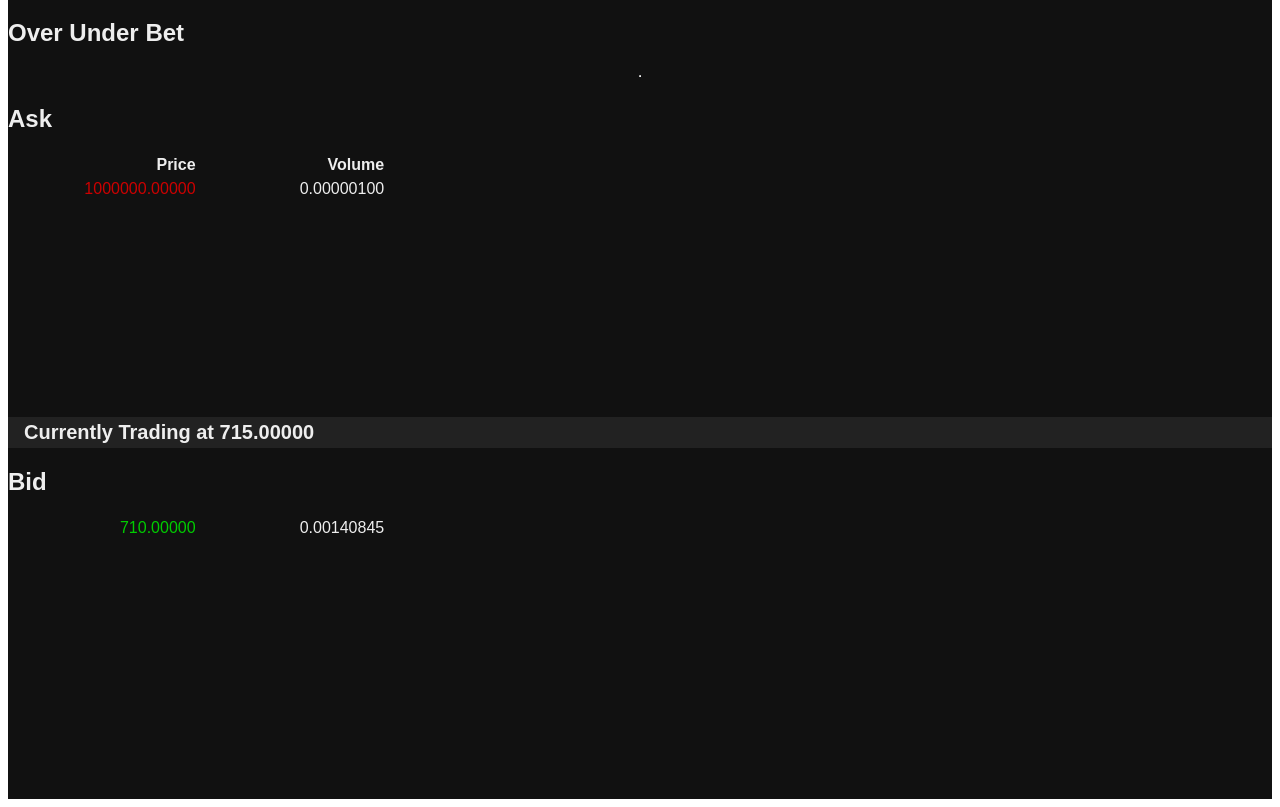
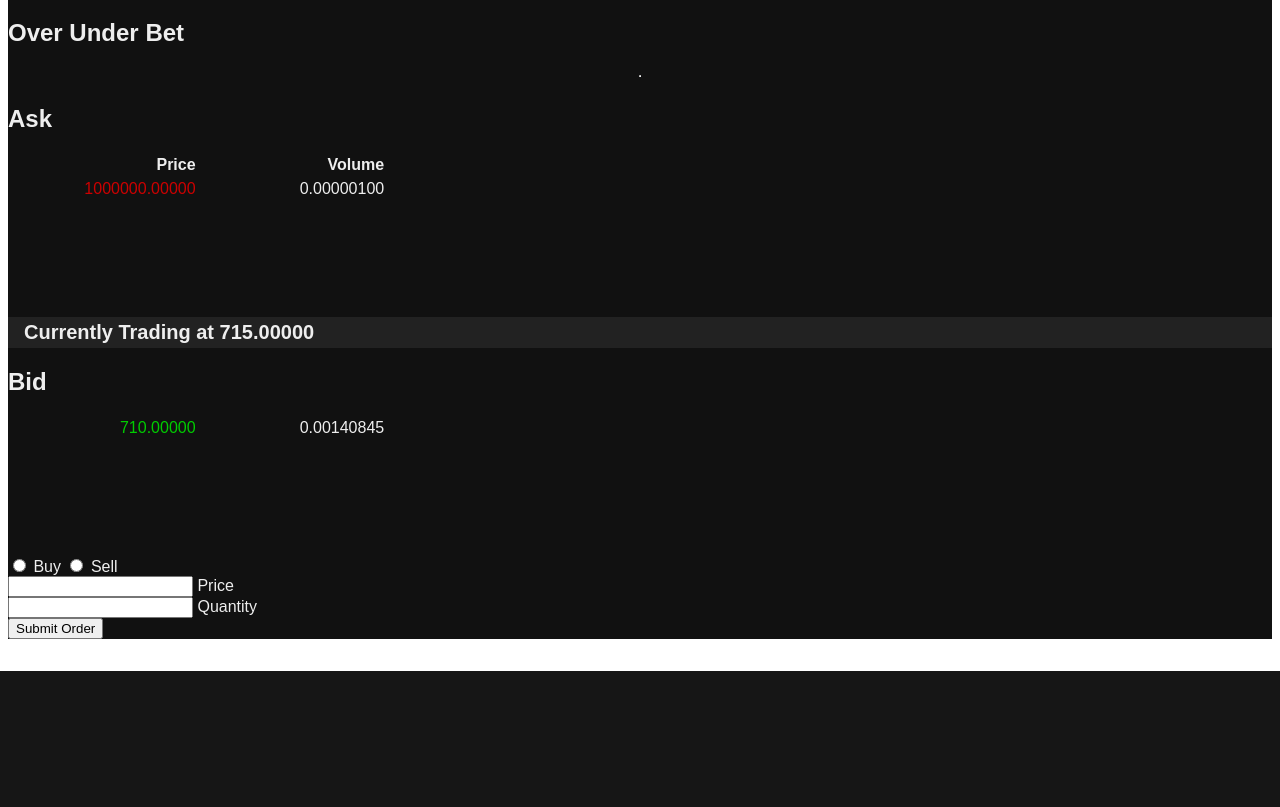
Before and after one commit to tongzhi1998/Market_Making_Game, a Flask app: template templates/room.html in a window 1280 px wide. Shown: the part 129-936 px from the top of the page. After the commit the page ends 800 px from the top, so only its background shows below. Run offline with Flask 2, Linux system fonts and the light colour scheme; the template is opened without the code that fills it, so the values that code supplies are empty; parts of the project's set-up code (start-up, migrations or seed data) failed here and were passed over; some libraries are stand-ins or nearby versions.

Commit message:
basic order support

```diff
--- a/main.py
+++ b/main.py
@@ -3,11 +3,13 @@
 # Press ⌃R to execute it or replace it with your code.
 # Press Double ⇧ to search everywhere for classes, files, tool windows, actions, and settings.
 
+from datetime import datetime
 from flask import render_template, flash, Flask, redirect, request, url_for
 from flask_socketio import SocketIO, emit
 from flask_cors import CORS
 
 from game import Game
+from order import Order
 
 
 app = Flask(__name__)
@@ -60,7 +62,8 @@ def connect():
 
 @socketio.on('game_start')
 def game_start(msg):
-    players_id = [i for i in range(1,msg.number_of_players+1)] # TODO: figure out the exact player ids!
+    print(msg)
+    players_id = [i for i in range(1,int(msg["number_of_players"])+1)] # TODO: figure out the exact player ids!
     game = Game(players_id)
     socketio.emit("game_start", {})
 
@@ -71,6 +74,35 @@ def disconnect():
     number_of_players -= 1
     emit("game_status", {"number_of_players": number_of_players}, broadcast = True)
 
+@socketio.on("order")
+def process_order(msg):
+    player_id = int(msg["player_id"])
+    type = msg["type"]
+    side = msg["side"]
+    price = float(msg["price"])
+    quantity = int(msg["quantity"])
+
+    order = Order(player_id, type, side, price, quantity, datetime.utcnow())
+
+    if type == "over_under":
+        orderbook = game.over_under_book
+        trading_price, bids, asks = orderbook.match_order(order)
+        print("trading price", trading_price)
+        print("bid list", bids)
+        print("ask list", asks)
+        emit("update", {
+            "type": type,
+            "trading_price": trading_price,
+            "bids": bids,
+            "asks": asks,
+            "transaction":[] # TODO: Need modification here
+        }, broadcast = True)
+
+
+
+
+    print(player_id, type, side, price, quantity)
+
 
 if __name__ == '__main__':
     socketio.run(app, host = '0.0.0.0', debug = True)
--- a/order.py
+++ b/order.py
@@ -1,7 +1,7 @@
 from datetime import datetime
 
 class Order:
-    def __init__(self, player_id, type, side, price, quantity ,timestamp) -> None:
+    def __init__(self, player_id: int, type: str, side: str, price: float, quantity: int ,timestamp) -> None:
         self.player_id = player_id #int8
         self.side = side # 1 is bid, 2 is ask
         self.type = type # 1 is over_under, 2 is future, 3 is option
--- a/player.py
+++ b/player.py
@@ -3,3 +3,7 @@ class Player:
     def __init__(self, player_id, budget) -> None:
         self.player_id = player_id
         self.budget = budget
+        self.buying_power = budget
+
+        self.active_orders = []
+        self.completed_orders = []
--- a/static/room.css
+++ b/static/room.css
@@ -18,7 +18,7 @@ th, td {
     text-align: right;
 }
 article {
-    height: 100vh;
+    height: 80vh;
     display: flex;
     flex-direction: column;
 }
--- a/templates/room.html
+++ b/templates/room.html
@@ -8,7 +8,7 @@
     <script src="https://cdn.socket.io/4.4.1/socket.io.min.js" integrity="sha384-fKnu0iswBIqkjxrhQCTZ7qlLHOFEgNkRmK2vaO/LbTZSXdJfAu6ewRBdwHPhBo/H" crossorigin="anonymous"></script>
     <link rel="stylesheet" type="text/css" href= "{{ url_for('static',filename='room.css') }}">
 
-    <title>Waiting Room</title>
+    <title>Game Room</title>
 
     <script>
         let hostname = "tongs-macbook-pro.local";
@@ -39,6 +39,10 @@
             for(let index = 0; index<to_hide.length;++index){
                 to_hide[index].style.display = "none"
             }
+        });
+
+        socket.on("update", function(msg){
+            console.log(msg);
         });
 
     </script>
@@ -86,12 +90,53 @@
                 </tr>
             </table>
         </section>
+
+        <section id = "over_under_submit_order">
+            <form id = "submit_form">
+                <input type = "text" style = "display: none;" value = "over_under" name = "type">
+                <input type="radio" id="buy" name="side" value="buy"> Buy
+                <input type="radio" id="sell" name="side" value="sell"> Sell
+                <br>
+                <input id = "price"> Price
+                <br>
+                <input id = "quantity"> Quantity
+                <br>
+                <button type = "submit"> Submit Order </button>
+            </form>
+        </section>
+
     </article>
 
 
     <script>
-        const asks = document.getElementById("asks")
-        asks.scrollTo(0, asks.offsetHeight)
+        const asks = document.getElementById("asks");
+        asks.scrollTo(0, asks.offsetHeight);
+
+        const form = document.querySelector('form'); // I think we need an array here
+
+        form.addEventListener('submit', event => {;
+            // submit event detected
+            event.preventDefault();
+            let type = "over_under"; // Hard coded for now
+            let side = "buy";
+            if (document.querySelector("#sell").checked){
+                side = "sell";
+            }
+            let price = document.querySelector("#price").value;
+            let quantity = document.querySelector("#quantity").value
+            let player_id = document.querySelector("#client_id").innerHTML;
+
+            socket.emit("order", {
+                "player_id": player_id,
+                "type": type,
+                "side": side,
+                "price": price,
+                "quantity": quantity
+            });
+
+
+        })
+
     </script>
 </body>
 </html>
```
Also changed, not shown: orderbook.py (+15 -8 lines), protocol.txt (added, +68 -0 lines).
